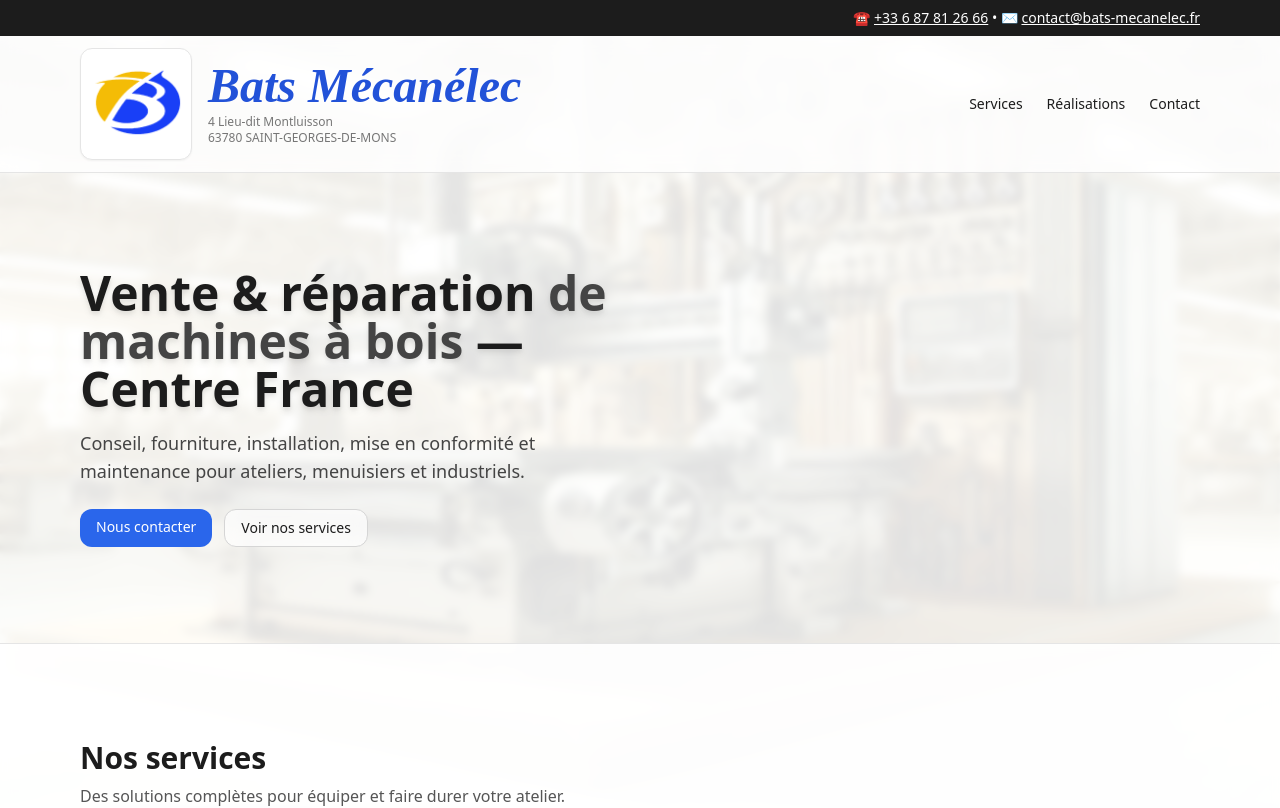
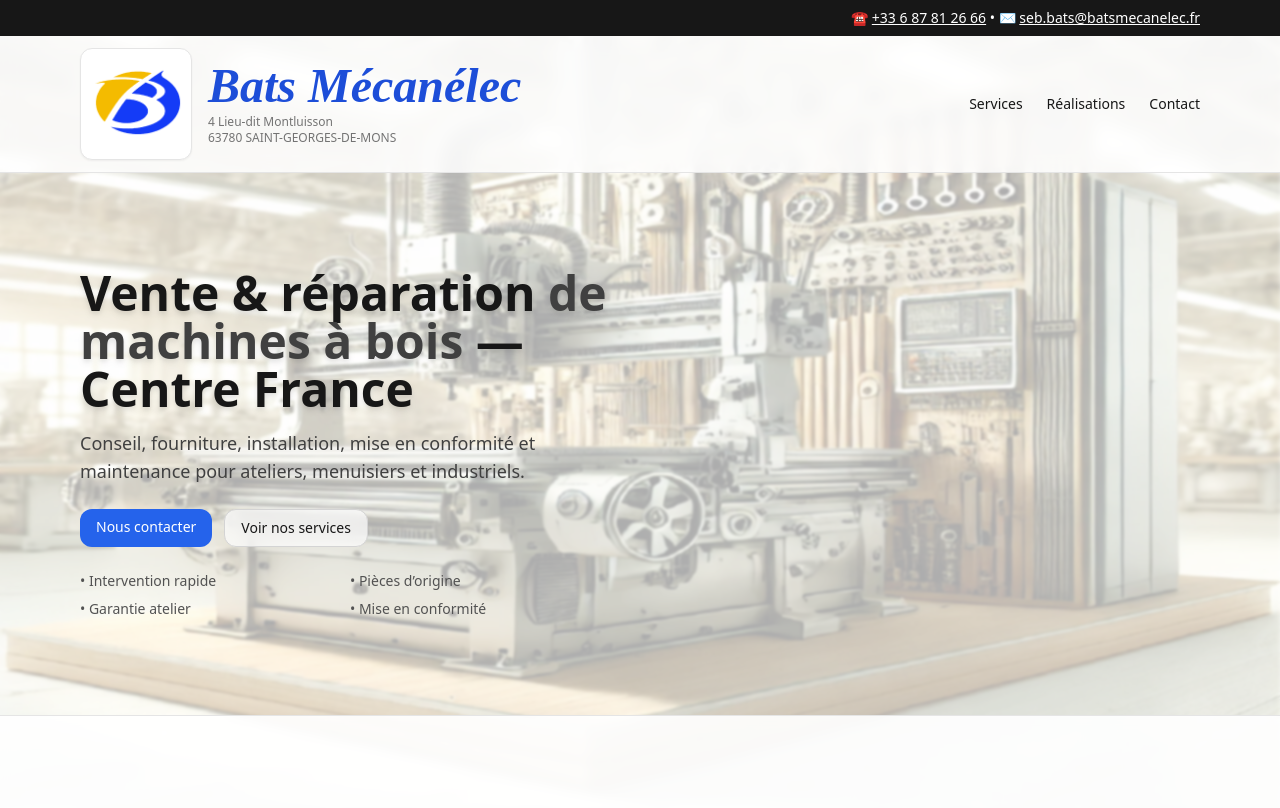
Before and after one commit to auvergnecnc-png/batsmecanelec, a Next.js app: page / in a window 1280 px wide. Shown: the top 808 px of the page. Built offline with nearby package versions, Linux system fonts and the light colour scheme.

Commit message:
Change email address and modify background opacity
Updated email address in multiple locations and adjusted background opacity.

```diff
--- a/components/HomeLanding.jsx
+++ b/components/HomeLanding.jsx
@@ -19,29 +19,29 @@ export default function HomeLanding() {
 
   return (
     <div
-      className="min-h-screen bg-neutral-50 text-neutral-900 font-sans relative overflow-hidden"
+      className="min-h-screen text-neutral-900 font-sans relative overflow-hidden"
       style={{
         backgroundImage: "url('/cn chatgpt.png')",
         backgroundSize: 'cover',
         backgroundPosition: 'center',
         backgroundAttachment: 'fixed',
-        opacity: 0.98
       }}
     >
-      <div className="absolute inset-0 bg-white/85 backdrop-blur-sm" />
+      {/* superposition pour assombrir légèrement le fond */}
+      <div className="absolute inset-0 bg-white/60 backdrop-blur-[1px]" />
 
       {/* Top contact bar */}
       <div className="hidden md:block bg-neutral-900 text-white text-sm relative z-10">
         <div className="max-w-6xl mx-auto px-4 py-2 flex items-center justify-end">
           <span>
             ☎️ <a className="underline" href="tel:+33687812666">+33 6 87 81 26 66</a> • ✉️{' '}
-            <a className="underline" href="mailto:contact@bats-mecanelec.fr">contact@bats-mecanelec.fr</a>
+            <a className="underline" href="mailto:seb.bats@batsmecanelec.fr">seb.bats@batsmecanelec.fr</a>
           </span>
         </div>
       </div>
 
       {/* Header */}
-      <header className="sticky top-0 z-40 backdrop-blur bg-white/80 border-b border-neutral-200 relative">
+      <header className="sticky top-0 z-40 backdrop-blur bg-white/85 border-b border-neutral-200 relative">
         <div className="max-w-6xl mx-auto px-4 py-3 flex items-center justify-between">
           <motion.div
             initial={{ opacity: 0, y: -10 }}
@@ -100,6 +100,12 @@ export default function HomeLanding() {
                 Voir nos services
               </a>
             </div>
+            <ul className="mt-6 text-sm text-neutral-600 grid grid-cols-2 gap-y-2">
+              <li>• Intervention rapide</li>
+              <li>• Pièces d’origine</li>
+              <li>• Garantie atelier</li>
+              <li>• Mise en conformité</li>
+            </ul>
           </motion.div>
         </div>
       </section>
@@ -136,7 +142,7 @@ export default function HomeLanding() {
                 Tél. <a className="underline" href="tel:+33687812666">+33 6 87 81 26 66</a>
               </p>
               <p className="text-sm text-neutral-600">
-                Email <a className="underline" href="mailto:contact@bats-mecanelec.fr">contact@bats-mecanelec.fr</a>
+                Email <a className="underline" href="mailto:seb.bats@batsmecanelec.fr">seb.bats@batsmecanelec.fr</a>
               </p>
               <p className="text-sm text-neutral-600">Zone : Centre – France</p>
               <div className="mt-4 aspect-video rounded-xl bg-neutral-100 grid place-items-center text-neutral-500 text-sm">
```
